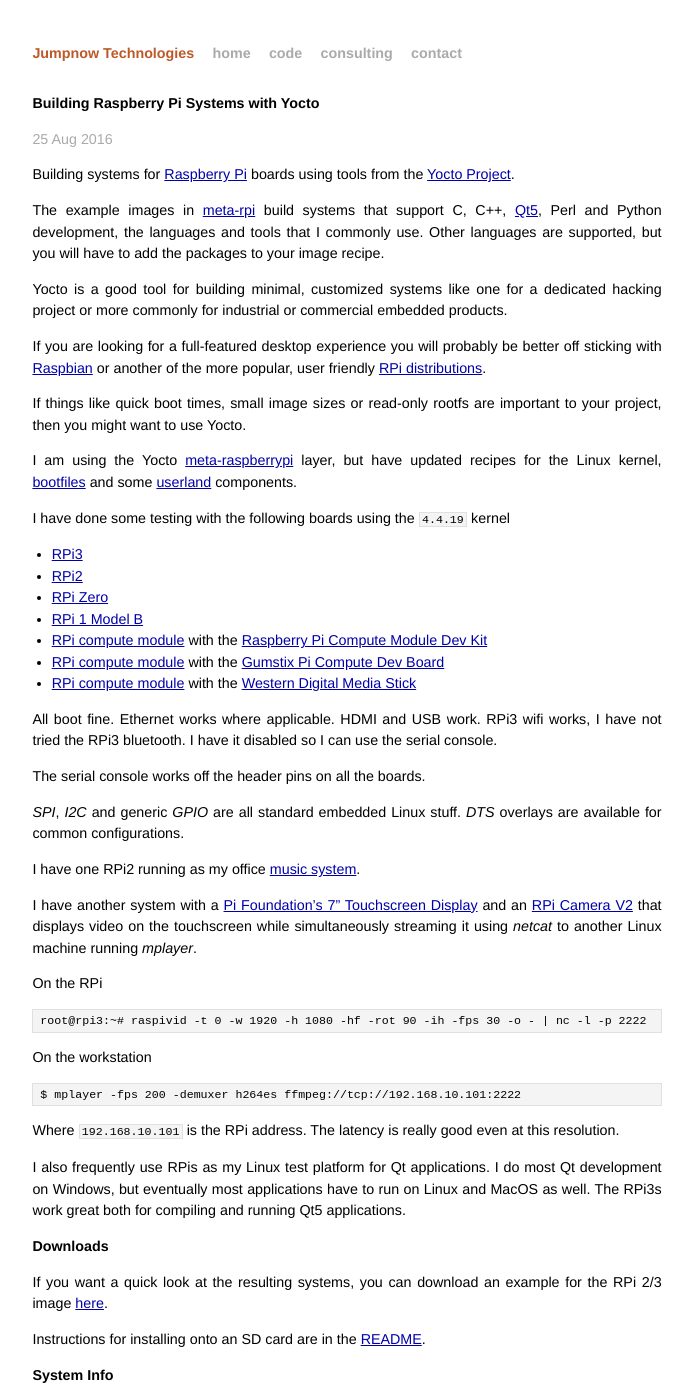
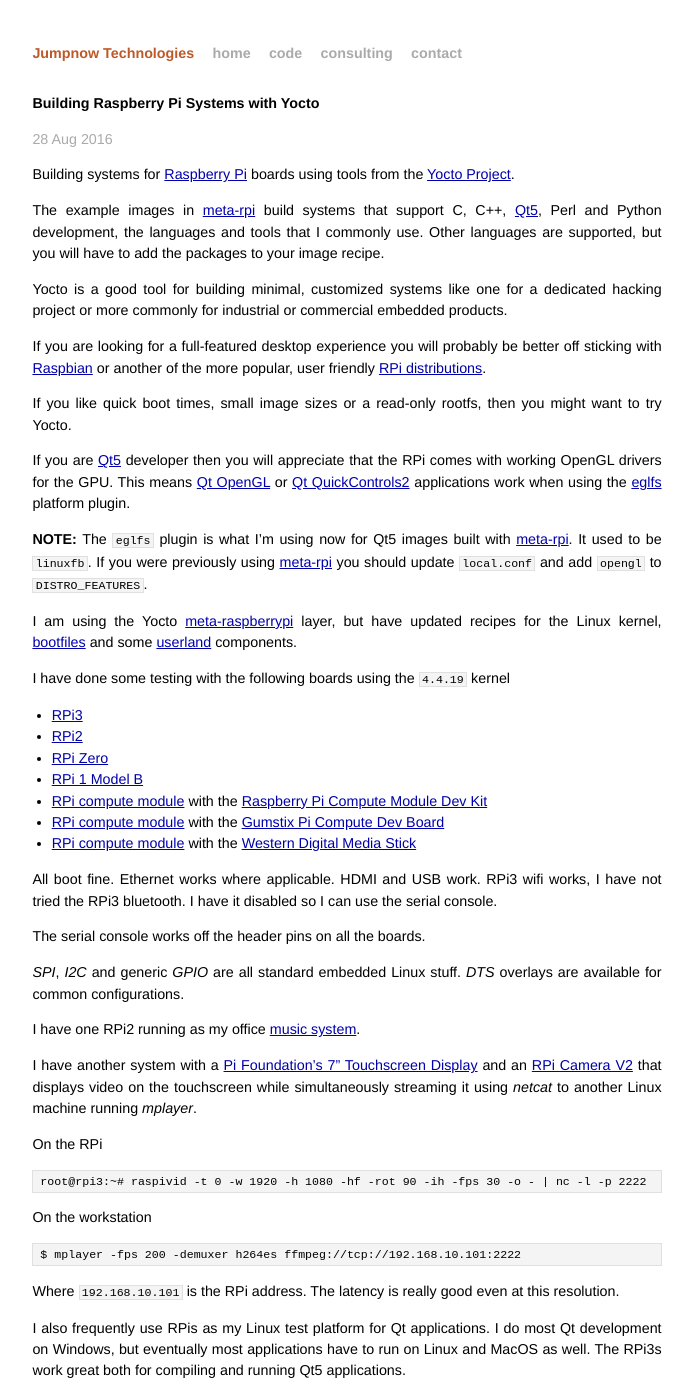
Before and after one commit to jumpnow/jumpnowtek-site, a Jekyll site: the page built from _posts/2015-12-04-Raspberry-Pi-Systems-with-Yocto.md, in a window 1280 px wide and 1400 px high. Shown: the whole window, without its empty margins (293-986 px from the left). Built offline with Jekyll 4.4.1, drawn with Linux system fonts in a browser that asks for light colours; some of the changed text lies outside the part shown.

Commit message:
Switch to qt5.7 and eglfs for rpi

```diff
--- a/_posts/2015-12-04-Raspberry-Pi-Systems-with-Yocto.md
+++ b/_posts/2015-12-04-Raspberry-Pi-Systems-with-Yocto.md
@@ -2,7 +2,7 @@
 layout: post
 title: Building Raspberry Pi Systems with Yocto
 description: "Building customized systems for the Raspberry Pi using tools from the Yocto Project"
-date: 2016-08-25 07:30:00
+date: 2016-08-28 13:35:00
 categories: rpi
 tags: [linux, rpi, yocto, rpi2, rpi3, rpi zero, rpi compute]
 ---
@@ -15,7 +15,11 @@
 
 If you are looking for a full-featured desktop experience you will probably be better off sticking with [Raspbian][raspbian] or another of the more popular, user friendly [RPi distributions][rpi-distros].
 
-If things like quick boot times, small image sizes or read-only rootfs are important to your project, then you might want to use Yocto.
+If you like quick boot times, small image sizes or a read-only rootfs, then you might want to try Yocto.
+
+If you are [Qt5][qt] developer then you will appreciate that the RPi comes with working OpenGL drivers for the GPU. This means [Qt OpenGL][qt-opengl] or [Qt QuickControls2][qt-quickcontrols2] applications work when using the [eglfs][qt-eglfs] platform plugin.
+
+**NOTE:** The `eglfs` plugin is what I'm using now for Qt5 images built with [meta-rpi][meta-rpi]. It used to be `linuxfb`. If you were previously using [meta-rpi][meta-rpi] you should update `local.conf` and add `opengl` to `DISTRO_FEATURES`.
 
 I am using the Yocto [meta-raspberrypi][meta-raspberrypi] layer, but have updated recipes for the Linux kernel, [bootfiles][firmware-repo] and some [userland][userland-repo] components.
 
@@ -65,7 +69,7 @@
 
 These are **sysvinit** systems using [eudev][eudev].
 
-The Qt version is `5.6.1`. There is no *X11* and no desktop installed. [Qt][qt] GUI applications can be run using the `-platform linuxfb` switch.
+The Qt version is `5.7.0`. There is no *X11* and no desktop installed. [Qt][qt] GUI applications can be run fullscreen using the `-platform eglfs` switch.
 
 Perl `5.22` and Python `2.7.11` each with a number of modules is included.
 
@@ -183,24 +187,24 @@
 
 ### Clone the dependency repositories
 
-First the main Yocto project `poky` repository
+First the main Yocto project `poky` repository, the `[krogoth]` branch
 
     scott@octo:~ git clone -b krogoth git://git.yoctoproject.org/poky.git poky-krogoth
 
-The `meta-openembedded` repository
+The `meta-openembedded` repository, the `[krogoth]` branch
 
     scott@octo:~$ cd poky-krogoth
     scott@octo:~/poky-krogoth$ git clone -b krogoth git://git.openembedded.org/meta-openembedded
 
-The `meta-qt5` repository
+The `meta-qt5` repository, the `[master]` branch for Qt 5.7 and some build patches for [eglfs][qt-eglfs]
 
-    scott@octo:~/poky-krogoth$ git clone -b krogoth https://github.com/meta-qt5/meta-qt5.git
+    scott@octo:~/poky-krogoth$ git clone -b master https://github.com/meta-qt5/meta-qt5.git
 
 And finally the `meta-raspberrypi` repository. There is no `[krogoth]` branch yet, so use `[master]`
 
     scott@octo:~/poky-krogoth$ git clone -b master git://git.yoctoproject.org/meta-raspberrypi
 
-Those 4 repositories shouldn't need modifications other then updates and can be reused for different projects and different boards.
+Those 4 repositories shouldn't need modifications other then updates and can be reused for different projects or different boards.
 
 ### Clone the meta-rpi repository
 
@@ -281,7 +285,7 @@
 
 Use **raspberrypi2** for the RPi3.
 
-There is a new **raspberrypi3** MACHINE option with `[krogoth]`, but all it adds to the **raspberrypi2** configuration is the RPi3 wifi drivers. I prefer to add drivers like that explicitly in my *image* recipe if I need them.
+There is a new **raspberrypi3** MACHINE option with `[krogoth]`, but all it adds to the **raspberrypi2** configuration is the RPi3 wifi drivers. I prefer to add drivers like that explicitly in my *image* recipe if I need them. The RPi wifi drivers are in the `console-image`, but that's because it's just a demo.
 
 You can only build for one type of MACHINE at a time because of the different instruction sets.
 
@@ -355,9 +359,30 @@
 
 which is `poky-krogoth/meta/classes/core-image.bbclass` and pulls in some required base packages.  This is useful to know if you create your own image recipe.
 
+#### qt5-basic-image
+
+This image includes the `console-image` and adds `Qt5` with the associated development headers and `qmake` sufficient to develop basic `QWidgets` apps. This is typically all I use.
+
 #### qt5-image
 
-This image includes the `console-image` and adds `Qt5` with the associated development headers and `qmake`.
+Adds to the `qt5-basic-image` the following Qt packages with libs, header files and mkspecs
+
+* qt3d
+* qtcharts
+* qtconnectivity
+* qtdeclarative
+* qtgraphicaleffects
+* qtlocation
+* qtmultimedia
+* qtquickcontrols2
+* qtsensors
+* qtserialbus
+* qtsvg
+* qtwebsockets
+* qtvirtualkeyboard
+* qtxmlpatterns
+
+I am not normally a `QML` or Qt OpenGL developer, but I did test a number of the [Qt Examples][qt-examples] and all that I tried compiled and worked.
 
 #### audio-image
 
@@ -521,19 +546,14 @@
 
 Use it to test the *spidev* driver before and after placing a jumper between pins *19* and *21*.
 
-[tspress][tspress] is a Qt5 GUI application installed in `/usr/bin` with the *qt5-x11-image*.
+[tspress][tspress] is a Qt5 GUI application installed in `/usr/bin` with the *qt5-image*. I use it for testing touchscreens.
 
-The *bitbake recipe* is here
+The *bitbake recipe* is here and can be used a guide for your own applications.
 
     meta-rpi/recipes-qt/tspress/tspress.bb
 
 Check the *README* in the [tspress][tspress] repository for usage.
 
-[qcolorcheck][qcolorcheck] is another simple Qt5 GUI application. I use it when working on new display drivers. It gets installed in `/usr/bin` with the *qt5-x11-image*.
-
-The *bitbake recipe* is here
-
-    meta-rpi/recipes-qt/qcolorcheck/qcolorcheck.bb
 
 #### Adding additional packages
 
@@ -697,3 +717,7 @@
 [pi-display]: https://www.raspberrypi.org/blog/the-eagerly-awaited-raspberry-pi-display/
 [pi-blaster]: https://github.com/sarfata/pi-blaster
 [pi-blaster-post]: http://www.jumpnowtek.com/rpi/Working-with-pi-blaster-on-the-RPi.html
+[qt-eglfs]: http://doc.qt.io/qt-5/embedded-linux.html
+[qt-quickcontrols2]: http://doc.qt.io/qt-5/qtquickcontrols2-index.html
+[qt-examples]: http://doc.qt.io/qt-5/qtexamplesandtutorials.html
+[qt-opengl]: http://doc.qt.io/qt-5/qtopengl-index.html
```
